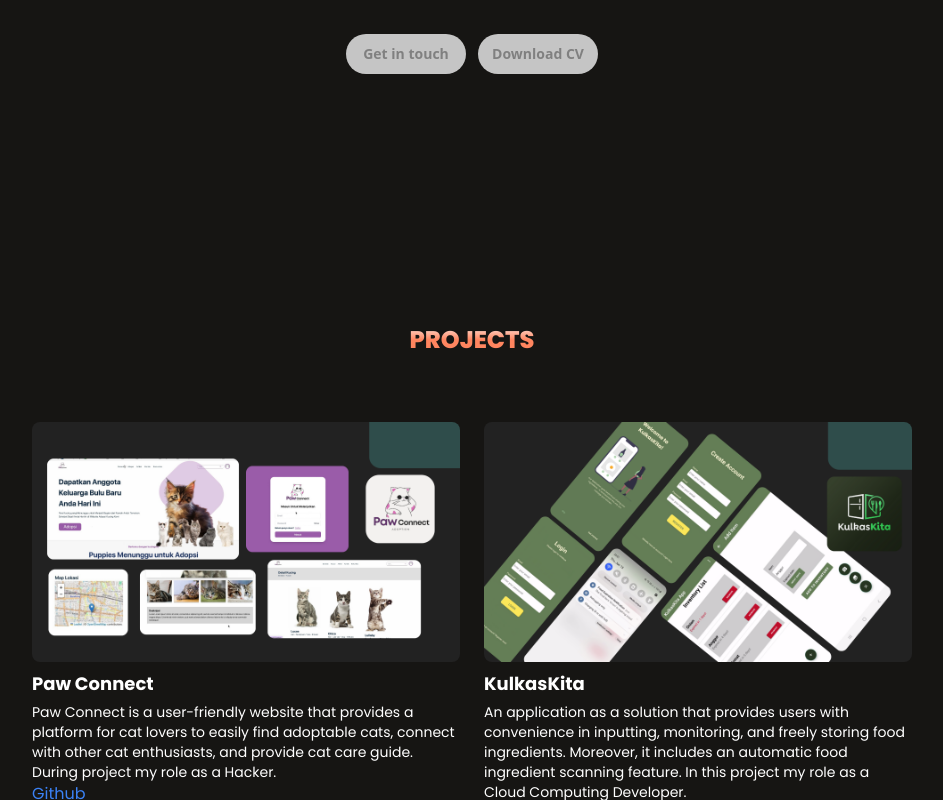
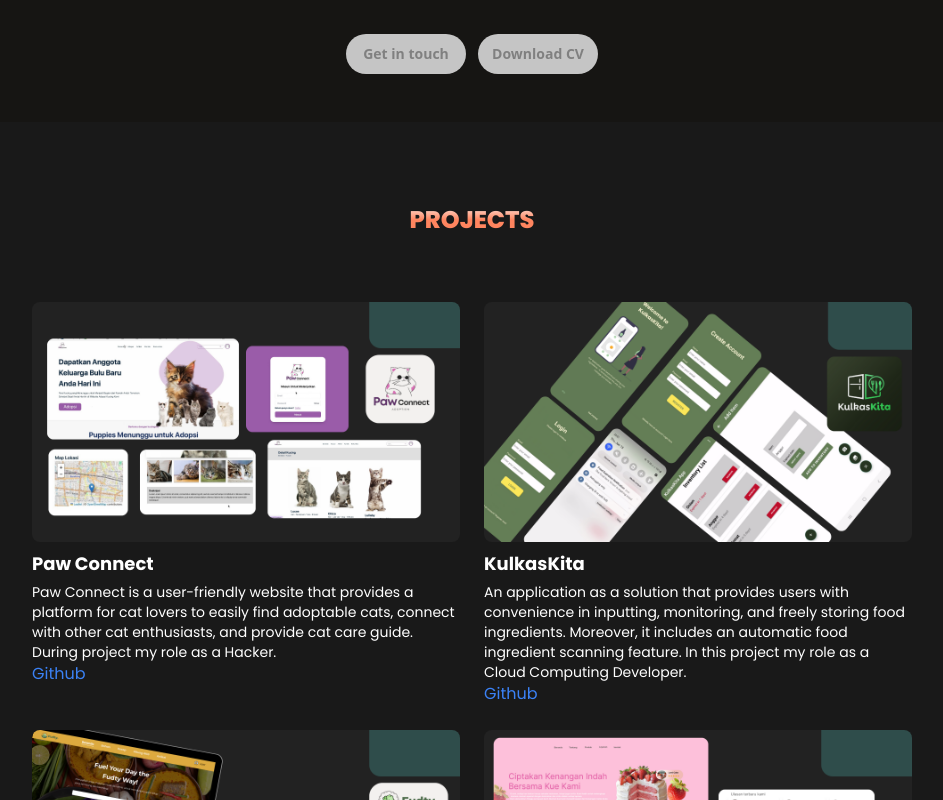
Before and after one commit to brilliswift/Portofolio-Brilli, a React (Vite) app: page / in a window 1280 px wide. Shown: the part 520-1320 px from the top of the page, without its empty margins (168-1111 px from the left). Built offline with nearby package versions, Linux system fonts and the light colour scheme.

Commit message:
style : fix Project Container

```diff
--- a/src/components/Project.jsx
+++ b/src/components/Project.jsx
@@ -11,6 +11,9 @@ const ProjectContainer = styled.div`
     flex-direction: column;
     justify-content: center;
     align-items: center;
+    padding-top: 5rem;
+    padding-bottom: 5rem;
+    background-color: #191919;
     ${styles.projectContainer};
 `;
 
```
